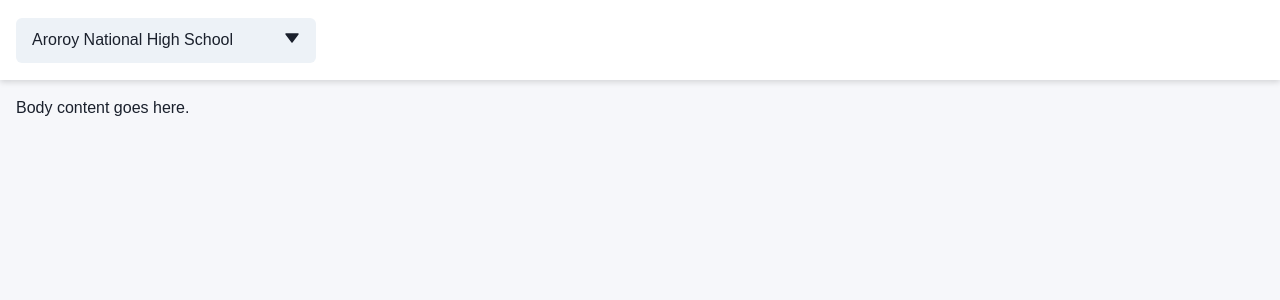
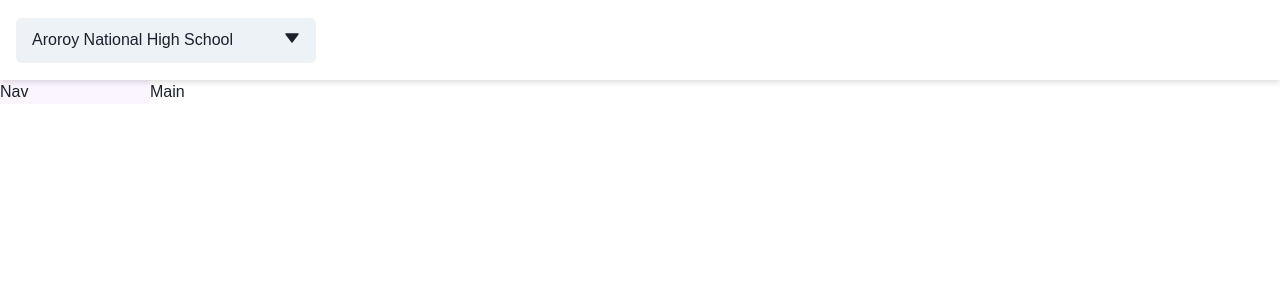
Before and after one commit to khake19/school-pulse, a Next.js app: page / in a window 1280 px wide. Shown: the top 300 px of the page. Built offline with nearby package versions, Linux system fonts and the light colour scheme.

Commit message:
Update Layout design

```diff
--- a/src/components/Layout/Layout.tsx
+++ b/src/components/Layout/Layout.tsx
@@ -1,18 +1,23 @@
-import { Flex, Box, Heading, Text, IconButton, useDisclosure } from '@chakra-ui/react'
-import { HamburgerIcon } from '@chakra-ui/icons'
+import { Box, Text, Grid, GridItem } from '@chakra-ui/react'
 import Header from '~/components/Header'
 
-const Layout = ({ children }) => {
+const Layout = () => {
   return (
-    <Flex direction="row" align="stretch" justify="flex-start" minHeight="100vh">
-      <Flex flex="1" direction="column" align="stretch" justify="space-between" minHeight="100vh">
+    <Grid
+      templateAreas={`"header header" "nav main"`}
+      gridTemplateRows={'80px 1fr'}
+      gridTemplateColumns={'150px 1fr'}
+    >
+      <GridItem area={'header'}>
         <Header />
-        <Box flex="1" w="100%" bg="#f6f7fa" p={4}>
-          {/* Main content goes here */}
-          <Text>Body content goes here.</Text>
-        </Box>
-      </Flex>
-    </Flex>
+      </GridItem>
+      <GridItem bg="purple.50" area={'nav'}>
+        <Box>Nav</Box>
+      </GridItem>
+      <GridItem area={'main'}>
+        <Box>Main</Box>
+      </GridItem>
+    </Grid>
   )
 }
 
```
